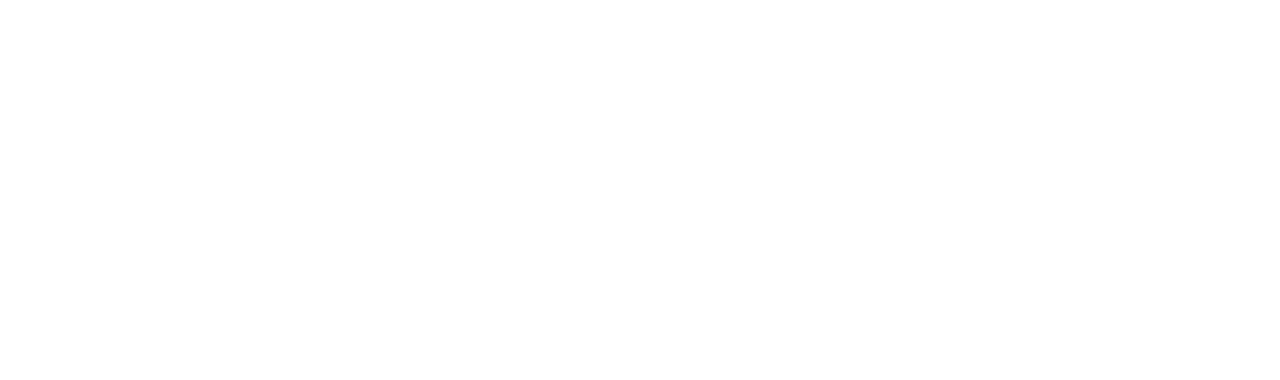
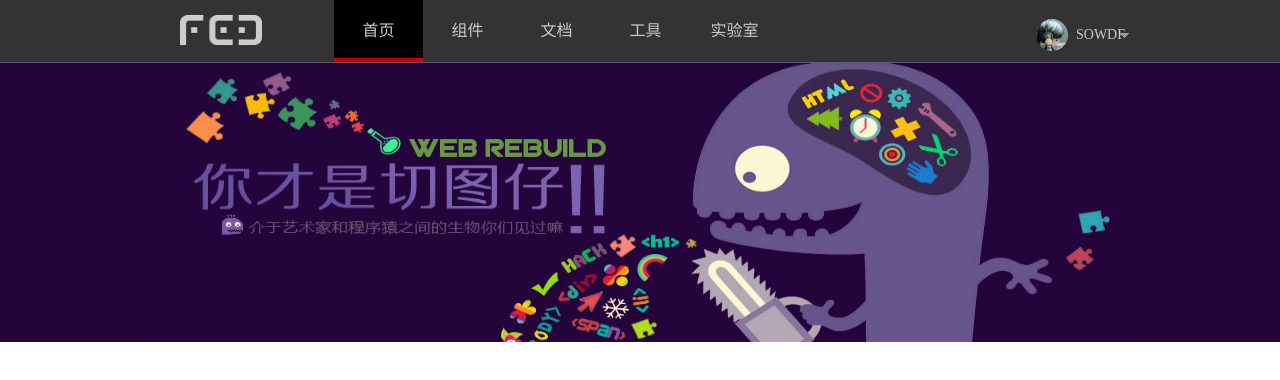
Before and after one commit to sowdf/bolgpage, a plain HTML site: page index.html in a window 1280 px wide. Drawn offline with Linux system fonts and the light colour scheme.

Commit message:
head banner have

```diff
--- a/css/index.css
+++ b/css/index.css
@@ -0,0 +1,37 @@
+/* reset */
+body,h1,h2,h3,h4,h5,p,dl,dd,ul,ol,form,input,textarea,th,td,select { margin:0; padding:0; }
+em { font-style:normal; }
+li { list-style:none; }
+a { text-decoration:none; }
+img { border:none; vertical-align:top; }
+table { border-collapse:collapse; }
+input,textarea { outline:none; }
+textarea { resize:none; overflow:auto; }
+body { font-size:12px; font-family:"΢���ź�"; }
+.clear { zoom:1; }
+.clear:after { clear:both; content:""; display:block; }
+input:-webkit-autofill { -webkit-box-shadow: 0 0 0px 1000px white inset; }
+/* end reset */
+
+#head { height:62px; background:#333333; }
+#banner { height:279px; border-top:solid 1px #655076; background:#23053b; }
+#content { width:1000px; margin:0 auto; }
+
+/* head */
+.head_box { width:1000px; margin:0 auto; position:relative; }
+.head_box .logo { position:absolute; left:40px; top:15px; width:82px; height:32px; }
+.head_box .logo img { width:82px; height:32px;  }
+.head_box ul { position:absolute; left:194px; top:0px; font-size:16px;  }
+.head_box li { width:89px; line-height:62px; text-align:center; float:left; }
+.head_box li a { color:#cccccc; }
+.head_box .on { background:#000; height:58px; border-bottom:4px solid #cc0000; }
+.head_box .author_box { float:right; width:104px; padding-top:19px; }
+.head_box .avatar { float:left; width:32px; height:32px; border-radius:50%; overflow:hidden; }
+.head_box .avatar img { width:32px; height:32px; }
+.head_box .name { position:relative; float:left; width:72px; line-height:32px; font-size:14px; color:#ccc; text-indent:8px; }
+.head_box .name i { position:absolute; right:11px; top:14px; width:9px; height:5px;  background:url(../images/icon.png) no-repeat; }
+/* end head */
+
+/* banner */
+#banner img { width:1000px; height:279px; display:block; margin:0 auto; }
+/* end banner */
--- a/index.html
+++ b/index.html
@@ -3,8 +3,42 @@
 <head>
 	<meta charset="UTF-8">
 	<title>个人博客</title>
+	<link rel="stylesheet" href="css/index.css">
 </head>
 <body>
+	<div id="head">
+		<div class="head_box">
+			<a href="#" class="logo">
+				<img src="images/logo.png" alt="">
+			</a>
+			<ul>
+				<li class="on"><a href="#">首页</a></li>
+				<li><a href="#">组件</a></li>
+				<li><a href="#">文档</a></li>
+				<li><a href="#">工具</a></li>
+				<li><a href="#">实验室</a></li>
+			</ul>
+			<div class="author_box clear">
+				<a href="#" class="avatar">
+					<img src="images/avatar.jpg" alt="">
+				</a>
+				<a href="#" class="name">SOWDF<i></i></a>
+			</div>
+		</div>
+	</div>
+	<div id="banner">
+		<img src="images/banner.png" alt="">
+	</div>
+	<div id="conntent">
+		<div class="c_low">
 
+		</div>
+		<div class="c_time">
+
+		</div>
+		<div class="c_low">
+
+		</div>
+	</div>
 </body>
 </html>
```
Also changed, not shown: images/avatar.jpg (added), images/banner.png (added), images/icon.png (added), images/logo.png (added), index.css (added), 1 other file.
